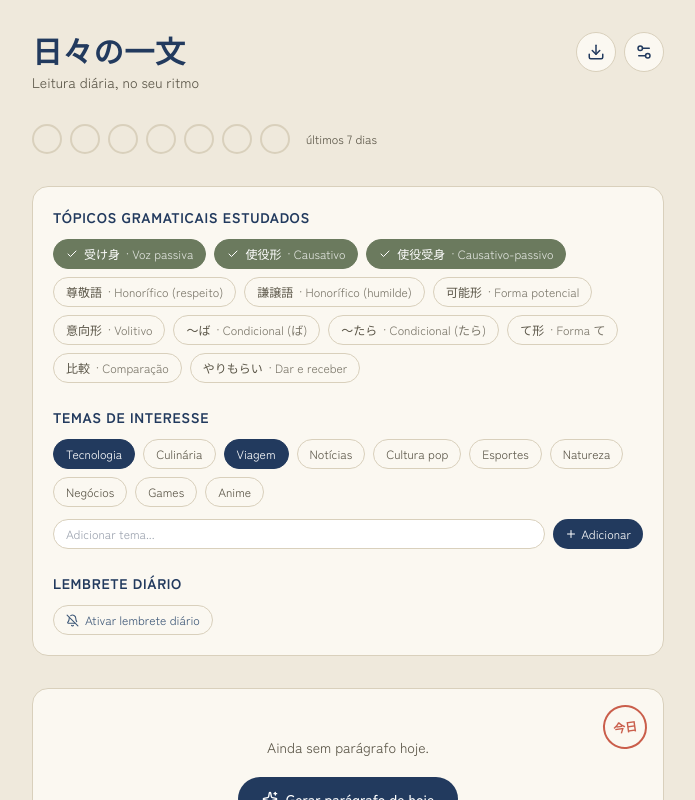
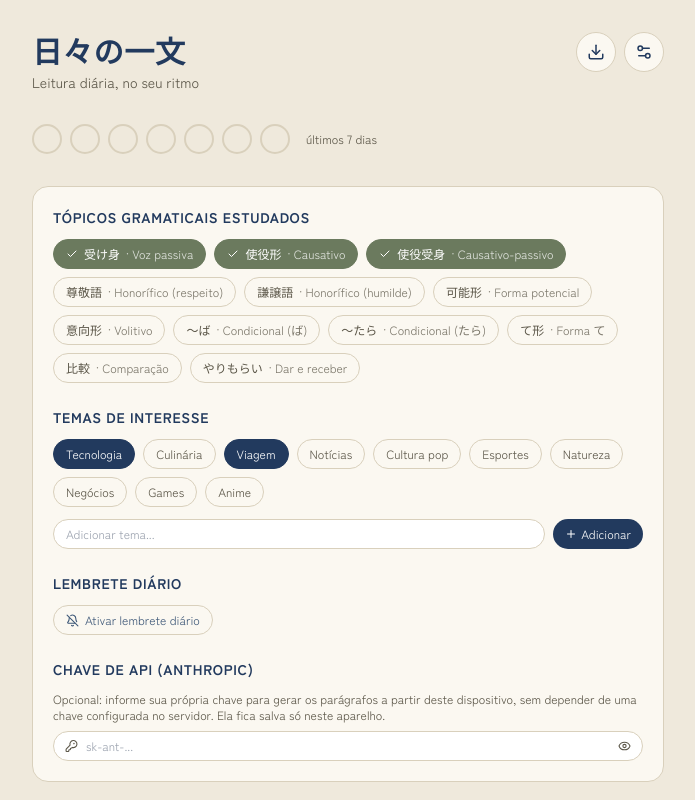
Before and after one commit to ialvarenga/hibi-no-bun, a React (Vite) app: page / in a window 1280 px wide. Both pictures are taken after a click on the button 936 px from the left and 52 px from the top of the page. Shown: the top 800 px of the page, without its empty margins (292-987 px from the left). Built offline with nearby package versions, Linux system fonts and the light colour scheme.

Commit message:
feat: added api key settings

```diff
--- a/api/_lib/generateReading.ts
+++ b/api/_lib/generateReading.ts
@@ -53,11 +53,15 @@ function extractJSON(message: Anthropic.Message): GeneratedReading {
 export async function generateReading(
   topics: TopicInput[],
   theme: string,
+  apiKey?: string,
 ): Promise<GeneratedReading> {
-  if (!process.env.ANTHROPIC_API_KEY) {
-    throw new Error('ANTHROPIC_API_KEY não configurada no ambiente do servidor')
+  const key = apiKey || process.env.ANTHROPIC_API_KEY
+  if (!key) {
+    throw new Error(
+      'Nenhuma chave da Anthropic configurada — defina ANTHROPIC_API_KEY no servidor ou adicione sua chave em Configurações.',
+    )
   }
-  const client = new Anthropic()
+  const client = new Anthropic({ apiKey: key })
 
   const params: Anthropic.MessageCreateParamsNonStreaming = {
     model: MODEL,
--- a/api/generate.ts
+++ b/api/generate.ts
@@ -17,8 +17,11 @@ export default async function handler(req: VercelRequest, res: VercelResponse) {
     return
   }
 
+  const apiKeyHeader = req.headers['x-anthropic-api-key']
+  const apiKey = Array.isArray(apiKeyHeader) ? apiKeyHeader[0] : apiKeyHeader
+
   try {
-    const reading = await generateReading(topics, theme)
+    const reading = await generateReading(topics, theme, apiKey)
     res.status(200).json(reading)
   } catch (err) {
     const message = err instanceof Error ? err.message : 'Erro desconhecido'
--- a/src/App.tsx
+++ b/src/App.tsx
@@ -93,6 +93,11 @@ export default function App() {
     persistProfile({ ...profile, showFurigana: !profile.showFurigana })
   }
 
+  function setApiKey(key: string) {
+    if (!profile || key === profile.apiKey) return
+    persistProfile({ ...profile, apiKey: key })
+  }
+
   function addCustomTheme(name: string) {
     if (!profile) return
     const allThemes = profile.allThemes.includes(name)
@@ -140,10 +145,13 @@ export default function App() {
     const theme = profile.themes[Math.floor(Math.random() * profile.themes.length)]
 
     try {
-      const result = await generateReading({
-        topics: studiedTopics.map((t) => ({ jp: t.jp, pt: t.pt })),
-        theme,
-      })
+      const result = await generateReading(
+        {
+          topics: studiedTopics.map((t) => ({ jp: t.jp, pt: t.pt })),
+          theme,
+        },
+        profile.apiKey,
+      )
       const entry: ReadingEntry = {
         date: today,
         theme,
@@ -208,6 +216,7 @@ export default function App() {
             onToggleTopic={toggleTopic}
             onToggleTheme={toggleTheme}
             onAddCustomTheme={addCustomTheme}
+            onSetApiKey={setApiKey}
             notificationPermission={notificationPermission}
             onRequestNotifications={() => void handleRequestNotifications()}
           />
--- a/src/components/SettingsPanel.tsx
+++ b/src/components/SettingsPanel.tsx
@@ -1,5 +1,5 @@
 import { useState } from 'react'
-import { Check, Plus, Bell, BellOff } from 'lucide-react'
+import { Check, Plus, Bell, BellOff, Eye, EyeOff, KeyRound } from 'lucide-react'
 import { DEFAULT_TOPICS } from '../lib/constants'
 import type { Profile } from '../lib/types'
 
@@ -8,6 +8,7 @@ interface SettingsPanelProps {
   onToggleTopic: (id: string) => void
   onToggleTheme: (name: string) => void
   onAddCustomTheme: (name: string) => void
+  onSetApiKey: (key: string) => void
   notificationPermission: NotificationPermission | 'unsupported'
   onRequestNotifications: () => void
 }
@@ -17,10 +18,13 @@ export default function SettingsPanel({
   onToggleTopic,
   onToggleTheme,
   onAddCustomTheme,
+  onSetApiKey,
   notificationPermission,
   onRequestNotifications,
 }: SettingsPanelProps) {
   const [customThemeInput, setCustomThemeInput] = useState('')
+  const [apiKeyInput, setApiKeyInput] = useState(profile.apiKey)
+  const [showApiKey, setShowApiKey] = useState(false)
 
   function handleAddTheme() {
     const value = customThemeInput.trim()
@@ -114,6 +118,38 @@ export default function SettingsPanel({
           <BellOff size={13} /> Ativar lembrete diário
         </button>
       )}
+
+      <h2 className="text-sm font-bold uppercase tracking-wider mb-3 mt-6 text-indigo">
+        Chave de API (Anthropic)
+      </h2>
+      <p className="text-xs text-ink-soft mb-2">
+        Opcional: informe sua própria chave para gerar os parágrafos a partir deste
+        dispositivo, sem depender de uma chave configurada no servidor. Ela fica salva só
+        neste aparelho.
+      </p>
+      <div className="flex gap-2">
+        <div className="relative flex-1">
+          <KeyRound size={13} className="absolute left-3 top-1/2 -translate-y-1/2 text-ink-soft" />
+          <input
+            value={apiKeyInput}
+            onChange={(e) => setApiKeyInput(e.target.value)}
+            onBlur={() => onSetApiKey(apiKeyInput.trim())}
+            onKeyDown={(e) => e.key === 'Enter' && onSetApiKey(apiKeyInput.trim())}
+            type={showApiKey ? 'text' : 'password'}
+            placeholder="sk-ant-..."
+            autoComplete="off"
+            className="border border-paper-line bg-white rounded-full pl-8 pr-8 py-1.5 text-xs w-full outline-none"
+          />
+          <button
+            type="button"
+            onClick={() => setShowApiKey((s) => !s)}
+            className="absolute right-3 top-1/2 -translate-y-1/2 text-ink-soft"
+            aria-label={showApiKey ? 'Ocultar chave' : 'Mostrar chave'}
+          >
+            {showApiKey ? <EyeOff size={13} /> : <Eye size={13} />}
+          </button>
+        </div>
+      </div>
     </div>
   )
 }
--- a/src/lib/api.ts
+++ b/src/lib/api.ts
@@ -14,10 +14,16 @@ export interface GenerateResponse {
   source_url: string
 }
 
-export async function generateReading(req: GenerateRequest): Promise<GenerateResponse> {
+export async function generateReading(
+  req: GenerateRequest,
+  apiKey?: string,
+): Promise<GenerateResponse> {
+  const headers: Record<string, string> = { 'Content-Type': 'application/json' }
+  if (apiKey) headers['X-Anthropic-Api-Key'] = apiKey
+
   const res = await fetch('/api/generate', {
     method: 'POST',
-    headers: { 'Content-Type': 'application/json' },
+    headers,
     body: JSON.stringify(req),
   })
 
--- a/src/lib/db.ts
+++ b/src/lib/db.ts
@@ -58,6 +58,7 @@ function defaultProfile(): Profile {
     themes: DEFAULT_SELECTED_THEMES,
     allThemes: DEFAULT_THEMES,
     showFurigana: true,
+    apiKey: '',
   }
 }
 
--- a/src/lib/types.ts
+++ b/src/lib/types.ts
@@ -27,6 +27,7 @@ export interface Profile {
   themes: string[]
   allThemes: string[]
   showFurigana: boolean
+  apiKey: string
 }
 
 export interface VocabCard {
--- a/vite.config.ts
+++ b/vite.config.ts
@@ -25,8 +25,10 @@ function devApi(): Plugin {
               res.end(JSON.stringify({ error: 'Corpo inválido: esperado { topics, theme }' }))
               return
             }
+            const apiKeyHeader = req.headers['x-anthropic-api-key']
+            const apiKey = Array.isArray(apiKeyHeader) ? apiKeyHeader[0] : apiKeyHeader
             const { generateReading } = await import('./api/_lib/generateReading')
-            const reading = await generateReading(topics, theme)
+            const reading = await generateReading(topics, theme, apiKey)
             res.end(JSON.stringify(reading))
           } catch (err) {
             console.error('dev /api/generate error:', err)
@@ -52,6 +54,9 @@ export default defineConfig(({ mode }) => {
   }
 
   return {
+    server: {
+      port: process.env.PORT ? Number(process.env.PORT) : 5173,
+    },
     plugins: [
       react(),
       devApi(),
```
Also changed, not shown: .claude/launch.json.
